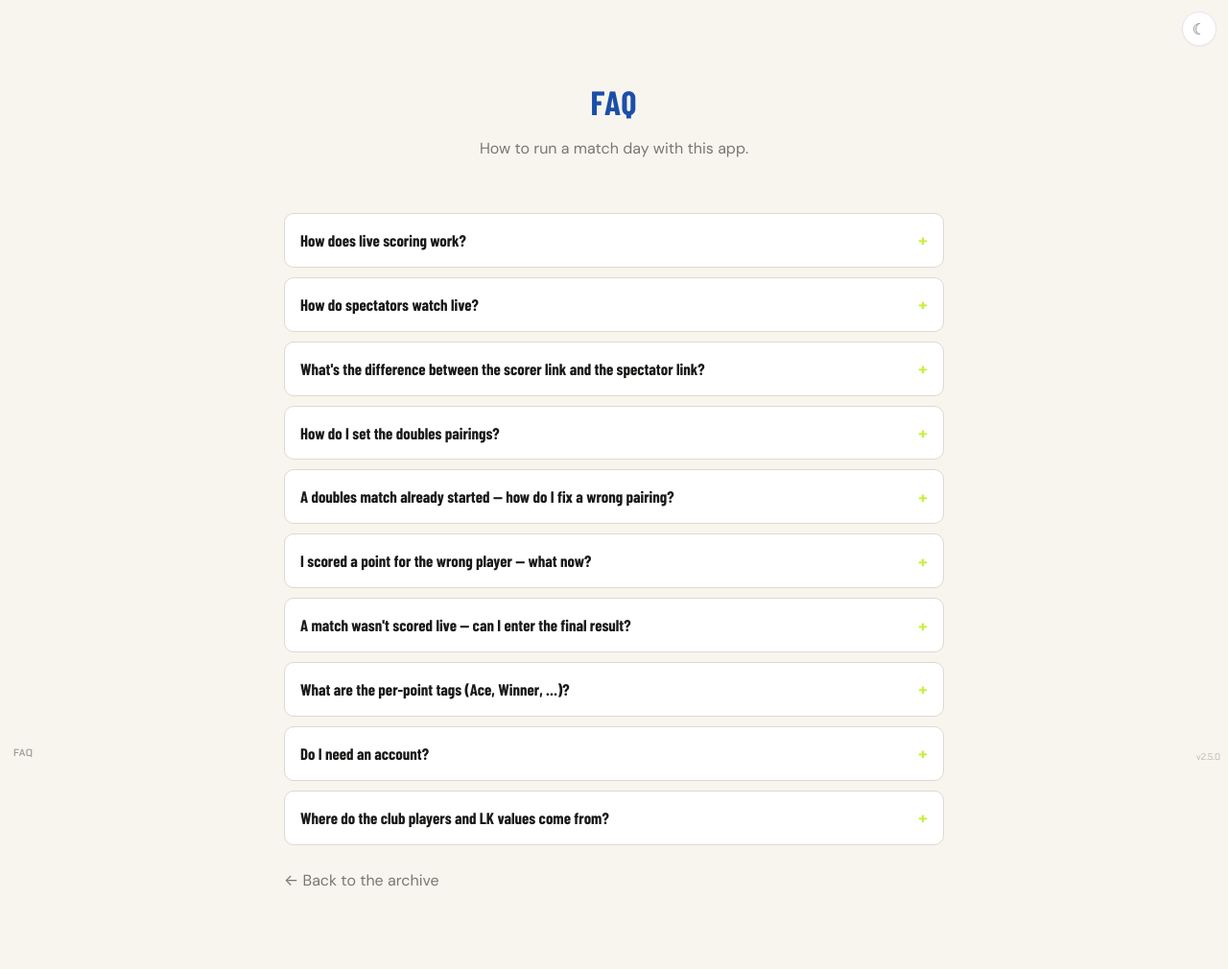
After one commit to davesie/tennis-scoring, a FastAPI app: template templates/faq.html in a window 1280 px wide. The commit adds this page. Shown: the whole page at 96% size. Run offline with FastAPI, Linux system fonts and the light colour scheme; the template is opened without the code that fills it, so the values that code supplies are empty; some web fonts are replaced.

Commit message:
Add FAQ page with footer link on every page (v2.5.0)
New public /faq page answering the how-do-I questions in a native
details/summary accordion, Broadcast Court styled for light and dark: live
scoring, spectator links, scorer vs spectator link, setting doubles
pairings, undo, entering final scores, per-point stat tags, accounts, and
WTB player data. Includes the special case that motivated the page: how to
change a doubles pairing after the match already started (reset that match
-> the Edit Doubles Pairings button returns -> fix names -> re-enter
points).

A discreet fixed "FAQ" link sits in the bottom-left corner of every page,
mirroring the version label on the right.

Verified against a running server: /faq renders with all 10 items, the
footer link is present on all pages, and browser screenshots in both themes.

Co-Authored-By: Claude Fable 5 <noreply@anthropic.com>
Claude-Session: https://claude.ai/code/session_0169NiQvLgrHo94mcYuysD41

```diff
--- a/app/main.py
+++ b/app/main.py
@@ -844,6 +844,12 @@ async def score_game_endpoint(match_id: str, score_data: ScoreGame, request: Req
     await apply_new_state(match, new_state, history, db)
 
     return {"success": True, "match": match.to_dict(include_stats=True)}
+
+
+@app.get("/faq", response_class=HTMLResponse)
+async def faq_page(request: Request):
+    """Public FAQ — how to score, share links, doubles pairings, etc."""
+    return templates.TemplateResponse("faq.html", {"request": request})
 
 
 # Match Day routes
--- a/pyproject.toml
+++ b/pyproject.toml
@@ -1,6 +1,6 @@
 [project]
 name = "tennis-scoring"
-version = "2.4.2"
+version = "2.5.0"
 description = "Real-time tennis scoring web application with TV-style scoreboard display"
 readme = "README.md"
 requires-python = ">=3.10"
--- a/static/css/style.css
+++ b/static/css/style.css
@@ -434,6 +434,115 @@ footer {
     pointer-events: none;
     z-index: 9999;
 }
+
+/* FAQ link — mirrors the version label in the bottom-left corner */
+.faq-link {
+    position: fixed;
+    bottom: 4px;
+    left: 8px;
+    font-family: var(--font-score, monospace);
+    font-size: 0.65rem;
+    font-weight: 600;
+    letter-spacing: 0.05em;
+    color: var(--bc-muted, #999);
+    opacity: 0.7;
+    text-decoration: none;
+    z-index: 9999;
+    padding: 2px 6px;
+}
+
+.faq-link:hover {
+    opacity: 1;
+    color: var(--bc-text);
+    text-decoration: underline;
+}
+
+/* ==================== FAQ page ==================== */
+.faq-container {
+    max-width: 720px;
+    margin: 0 auto;
+    padding: 32px 16px 64px;
+}
+
+.faq-header h1 {
+    font-family: var(--font-display);
+    font-size: 2.2rem;
+    font-weight: 800;
+    text-transform: uppercase;
+    letter-spacing: 1px;
+}
+
+.faq-header p {
+    color: var(--bc-muted);
+    margin: 4px 0 24px;
+}
+
+.faq-item {
+    border: 1px solid var(--bc-border);
+    border-radius: 10px;
+    background: var(--match-scoreboard-bg);
+    margin-bottom: 10px;
+    overflow: hidden;
+}
+
+.faq-item summary {
+    cursor: pointer;
+    padding: 14px 16px;
+    font-family: var(--font-display);
+    font-size: 1.05rem;
+    font-weight: 700;
+    list-style: none;
+    position: relative;
+    padding-right: 40px;
+    user-select: none;
+}
+
+.faq-item summary::-webkit-details-marker { display: none; }
+
+.faq-item summary::after {
+    content: '+';
+    position: absolute;
+    right: 16px;
+    top: 50%;
+    transform: translateY(-50%);
+    font-family: var(--font-score);
+    font-size: 1.1rem;
+    color: var(--bc-accent);
+}
+
+.faq-item[open] summary::after { content: '−'; }
+
+.faq-item[open] summary { border-bottom: 1px solid var(--bc-border); }
+
+.faq-answer {
+    padding: 12px 16px 16px;
+    font-size: 0.92rem;
+    line-height: 1.55;
+}
+
+.faq-answer p { margin: 0 0 8px; }
+.faq-answer p:last-child { margin-bottom: 0; }
+.faq-answer ol { margin: 8px 0 8px 20px; }
+.faq-answer li { margin-bottom: 4px; }
+.faq-answer code {
+    font-family: var(--font-score);
+    font-size: 0.85em;
+    background: color-mix(in srgb, var(--bc-muted) 14%, transparent);
+    padding: 1px 5px;
+    border-radius: 4px;
+}
+.faq-answer a { color: var(--bc-team-a); }
+
+.faq-footer {
+    margin-top: 24px;
+}
+
+.faq-footer a {
+    color: var(--bc-muted);
+    text-decoration: none;
+}
+
+.faq-footer a:hover { color: var(--bc-text); }
 
 /* Toast notifications (non-blocking feedback) */
 .toast {
--- a/templates/admin.html
+++ b/templates/admin.html
@@ -1477,6 +1477,7 @@
             }
         })();
     </script>
+<a href="/faq" class="faq-link">FAQ</a>
 <div class="version-label">v{{ app_version }}</div>
 </body>
 </html>
--- a/templates/admin_login.html
+++ b/templates/admin_login.html
@@ -35,6 +35,7 @@
             <a href="/archive">View Archive (Public)</a>
         </div>
     </div>
+<a href="/faq" class="faq-link">FAQ</a>
 <div class="version-label">v{{ app_version }}</div>
 </body>
 </html>
--- a/templates/archive.html
+++ b/templates/archive.html
@@ -82,6 +82,7 @@
             setTimeout(() => { btn.textContent = orig; btn.classList.remove('copied'); }, 2000);
         }
     </script>
+<a href="/faq" class="faq-link">FAQ</a>
 <div class="version-label">v{{ app_version }}</div>
 </body>
 </html>
--- /dev/null
+++ b/templates/faq.html
@@ -0,0 +1,130 @@
+<!DOCTYPE html>
+<html lang="en" data-theme="light">
+<head>
+    <meta charset="UTF-8">
+    <meta name="viewport" content="width=device-width, initial-scale=1.0">
+    <title>FAQ - Tennis Scoring</title>
+    <link rel="stylesheet" href="/static/css/style.css">
+    <link rel="icon" type="image/svg+xml" href="/static/favicon.svg">
+    <script src="/static/js/common.js"></script>
+</head>
+<body class="matchday-page">
+    <button class="theme-toggle" id="theme-toggle" aria-label="Toggle theme"></button>
+    <div class="faq-container">
+        <header class="faq-header">
+            <h1>FAQ</h1>
+            <p>How to run a match day with this app.</p>
+        </header>
+
+        <details class="faq-item">
+            <summary>How does live scoring work?</summary>
+            <div class="faq-answer">
+                <p>Open your <strong>scorer link</strong> (<code>/scoreday/…</code>) on the phone at
+                the court. On each match, tap <strong>Point</strong> for whoever won the rally —
+                games, sets, tiebreaks and deuce are handled automatically. Use
+                <strong>Game</strong> to award a whole game at once, and <strong>Undo</strong> to
+                take back mistakes.</p>
+            </div>
+        </details>
+
+        <details class="faq-item">
+            <summary>How do spectators watch live?</summary>
+            <div class="faq-answer">
+                <p>Share the <strong>spectator link</strong> (<code>/watchday/…</code>) from the
+                match day's Share section. Everything updates automatically in real time — the
+                match cards, the team score and the sets/games totals. No account needed.</p>
+            </div>
+        </details>
+
+        <details class="faq-item">
+            <summary>What's the difference between the scorer link and the spectator link?</summary>
+            <div class="faq-answer">
+                <p>The <strong>scorer link</strong> can enter scores, set doubles pairings and
+                reset matches — treat it like a key and only give it to the person scoring.
+                The <strong>spectator link</strong> is view-only and safe to share with everyone.</p>
+            </div>
+        </details>
+
+        <details class="faq-item">
+            <summary>How do I set the doubles pairings?</summary>
+            <div class="faq-answer">
+                <p>Once <strong>all singles are finished</strong>, the "Set up Doubles Pairings"
+                panel appears automatically on the scorer's match day page. Pick the players for
+                each doubles and hit <strong>Create Doubles</strong>. Afterwards the panel closes;
+                a small <strong>Edit Doubles Pairings</strong> button remains in the Doubles
+                section until the first doubles match starts.</p>
+            </div>
+        </details>
+
+        <details class="faq-item">
+            <summary>A doubles match already started — how do I fix a wrong pairing?</summary>
+            <div class="faq-answer">
+                <p>Pairings lock as soon as a doubles match starts, so the edit button disappears.
+                To change the names anyway:</p>
+                <ol>
+                    <li>Open that doubles match from the match day page (as scorer).</li>
+                    <li>Press <strong>Reset</strong> — this clears that match's score
+                        (only that one match).</li>
+                    <li>Back on the match day page, the <strong>Edit Doubles Pairings</strong>
+                        button is available again. Fix the names and save.</li>
+                    <li>Re-enter the points that had been played, if any.</li>
+                </ol>
+                <p><em>Note:</em> Reset really deletes that match's score — that's why changing
+                a running pairing is deliberately not a one-click action.</p>
+            </div>
+        </details>
+
+        <details class="faq-item">
+            <summary>I scored a point for the wrong player — what now?</summary>
+            <div class="faq-answer">
+                <p>Tap <strong>Undo</strong> on the match page. It takes back the last action
+                (point or game), one step at a time, and also rolls back the per-point
+                statistics.</p>
+            </div>
+        </details>
+
+        <details class="faq-item">
+            <summary>A match wasn't scored live — can I enter the final result?</summary>
+            <div class="faq-answer">
+                <p>Yes. On the scorer's match day page every match card has an
+                <strong>Enter Score</strong> button where you type the set results directly
+                (e.g. 6:4, 3:6, 10:7).</p>
+            </div>
+        </details>
+
+        <details class="faq-item">
+            <summary>What are the per-point tags (Ace, Winner, …)?</summary>
+            <div class="faq-answer">
+                <p>After each point the scorer can optionally tag how it ended — Ace, Winner,
+                Unforced Error, Forced Error or Double Fault. The tags feed the statistics
+                panel. Tagging is optional and can be skipped; the sheet closes by itself.
+                Spectators see the statistics once the match is finished.</p>
+            </div>
+        </details>
+
+        <details class="faq-item">
+            <summary>Do I need an account?</summary>
+            <div class="faq-answer">
+                <p>Only for <strong>creating</strong> match days. Register at
+                <a href="/register">/register</a>, then use "New Match Day" in your dashboard.
+                Scoring and watching work purely with the shared links.</p>
+            </div>
+        </details>
+
+        <details class="faq-item">
+            <summary>Where do the club players and LK values come from?</summary>
+            <div class="faq-answer">
+                <p>From the WTB website. When creating a match day, search for a club and its
+                player list (with Rang and LK) loads automatically. Player data refreshes when
+                it's older than a week; an admin can also trigger a sync manually.</p>
+            </div>
+        </details>
+
+        <div class="faq-footer">
+            <a href="/archive">&larr; Back to the archive</a>
+        </div>
+    </div>
+<a href="/faq" class="faq-link">FAQ</a>
+<div class="version-label">v{{ app_version }}</div>
+</body>
+</html>
--- a/templates/login.html
+++ b/templates/login.html
@@ -42,6 +42,7 @@
             <a href="/archive">View Archive</a>
         </div>
     </div>
+<a href="/faq" class="faq-link">FAQ</a>
 <div class="version-label">v{{ app_version }}</div>
 </body>
 </html>
--- a/templates/match.html
+++ b/templates/match.html
@@ -830,6 +830,7 @@
             }
         }
     </script>
+<a href="/faq" class="faq-link">FAQ</a>
 <div class="version-label">v{{ app_version }}</div>
 </body>
 </html>
--- a/templates/matchday.html
+++ b/templates/matchday.html
@@ -1100,6 +1100,7 @@
         initMatchdayTimers();
         connectMatchdayWs();
     </script>
+<a href="/faq" class="faq-link">FAQ</a>
 <div class="version-label">v{{ app_version }}</div>
 </body>
 </html>
--- a/templates/register.html
+++ b/templates/register.html
@@ -51,6 +51,7 @@
             <a href="/archive">View Archive</a>
         </div>
     </div>
+<a href="/faq" class="faq-link">FAQ</a>
 <div class="version-label">v{{ app_version }}</div>
 </body>
 </html>
```
Also changed, not shown: 1 other file.
